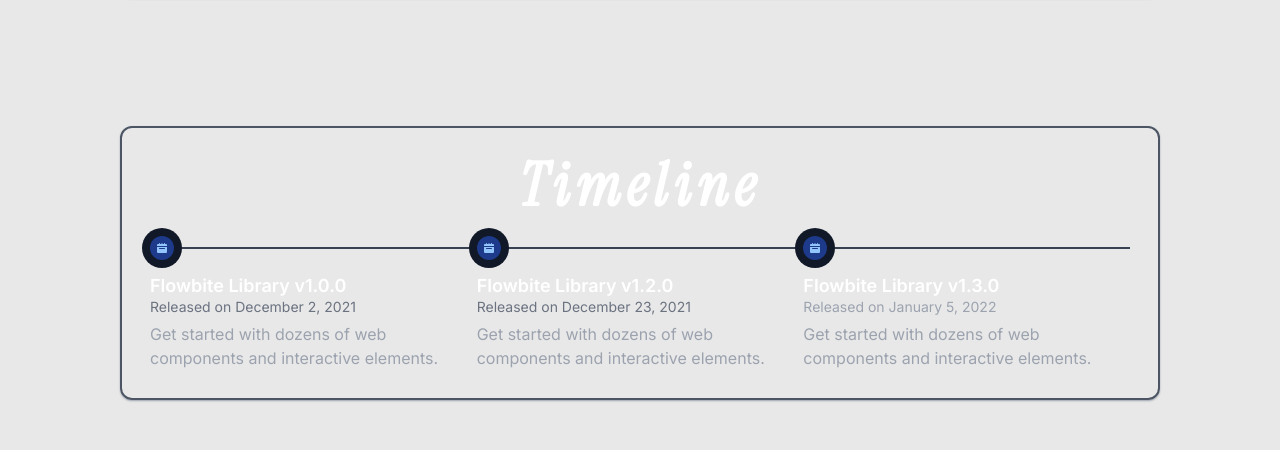
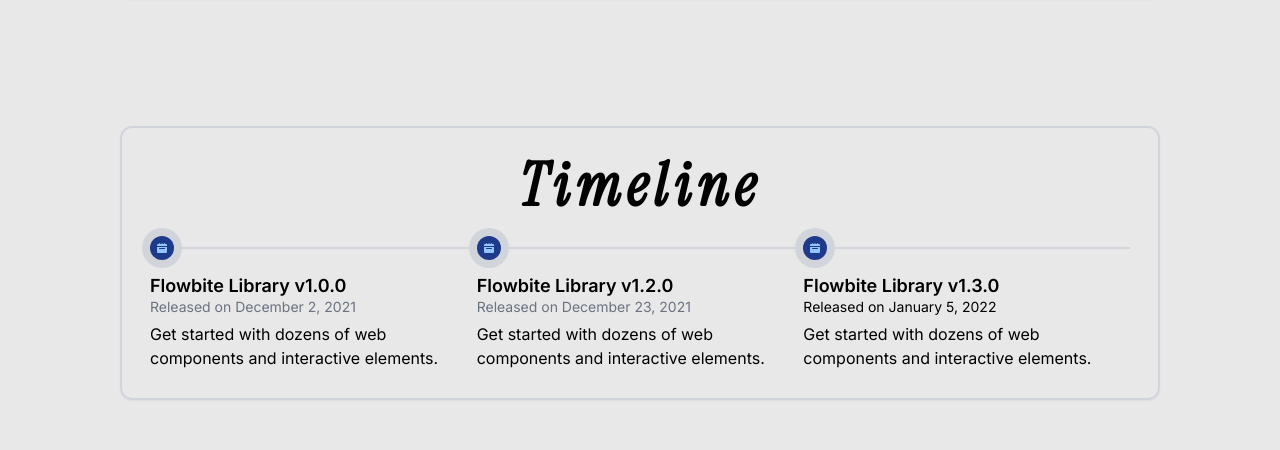
Before and after one commit to Prashanta11/Personal_Website, a React (Vite) app in the folder Portfolio-Frontend/: page / in a window 1280 px wide. Shown: the part 1430-1880 px from the top of the page. Built offline with nearby package versions, Linux system fonts and the light colour scheme.

Commit message:
fix: Update border colors in Timeline component for improved visibility

```diff
--- a/Portfolio-Frontend/src/components/home/Timeline.jsx
+++ b/Portfolio-Frontend/src/components/home/Timeline.jsx
@@ -1,16 +1,14 @@
-import React from "react";
-
 const Timeline = () => {
   return (
     <div className="mx-10 mt-32">
-      <div className="border-2 border-gray-600 shadow-gray-400 shadow-sm mx-10 px-7 py-7 rounded-xl">
-        <h2 className="pb-5 font-bold font-instrumentSans text-6xl text-center text-white italic tracking-widest">
+      <div className="border-2 border-gray-300 shadow-sm mx-10 px-7 py-7 rounded-xl sh">
+        <h2 className="pb-5 font-bold font-instrumentSans text-6xl text-center italic tracking-widest">
           Timeline
         </h2>
         <ol className="sm:flex items-center">
           <li className="relative mb-6 sm:mb-0">
             <div className="flex items-center">
-              <div className="z-10 flex justify-center items-center bg-blue-900 rounded-full ring-0 ring-gray-900 sm:ring-8 w-6 h-6 shrink-0">
+              <div className="z-10 flex justify-center items-center bg-blue-900 rounded-full ring-0 ring-gray-300 sm:ring-8 w-6 h-6 shrink-0">
                 <svg
                   className="w-2.5 h-2.5 text-blue-300"
                   aria-hidden="true"
@@ -21,16 +19,14 @@
                   <path d="M20 4a2 2 0 0 0-2-2h-2V1a1 1 0 0 0-2 0v1h-3V1a1 1 0 0 0-2 0v1H6V1a1 1 0 0 0-2 0v1H2a2 2 0 0 0-2 2v2h20V4ZM0 18a2 2 0 0 0 2 2h16a2 2 0 0 0 2-2V8H0v10Zm5-8h10a1 1 0 0 1 0 2H5a1 1 0 0 1 0-2Z" />
                 </svg>
               </div>
-              <div className="sm:flex hidden bg-gray-700 w-full h-0.5"></div>
+              <div className="sm:flex hidden bg-gray-300 w-full h-0.5"></div>
             </div>
             <div className="mt-3 sm:pe-8">
-              <h3 className="font-semibold text-lg text-white">
-                Flowbite Library v1.0.0
-              </h3>
+              <h3 className="font-semibold text-lg">Flowbite Library v1.0.0</h3>
               <time className="block mb-2 font-normal text-gray-500 text-sm leading-none">
                 Released on December 2, 2021
               </time>
-              <p className="font-normal text-base text-gray-400">
+              <p className="font-normal text-base">
                 Get started with dozens of web components and interactive
                 elements.
               </p>
@@ -38,7 +34,7 @@
           </li>
           <li className="relative mb-6 sm:mb-0">
             <div className="flex items-center">
-              <div className="z-10 flex justify-center items-center bg-blue-900 rounded-full ring-0 ring-gray-900 sm:ring-8 w-6 h-6 shrink-0">
+              <div className="z-10 flex justify-center items-center bg-blue-900 rounded-full ring-0 ring-gray-300 sm:ring-8 w-6 h-6 shrink-0">
                 <svg
                   className="w-2.5 h-2.5 text-blue-300"
                   aria-hidden="true"
@@ -49,16 +45,14 @@
                   <path d="M20 4a2 2 0 0 0-2-2h-2V1a1 1 0 0 0-2 0v1h-3V1a1 1 0 0 0-2 0v1H6V1a1 1 0 0 0-2 0v1H2a2 2 0 0 0-2 2v2h20V4ZM0 18a2 2 0 0 0 2 2h16a2 2 0 0 0 2-2V8H0v10Zm5-8h10a1 1 0 0 1 0 2H5a1 1 0 0 1 0-2Z" />
                 </svg>
               </div>
-              <div className="sm:flex hidden bg-gray-700 w-full h-0.5"></div>
+              <div className="sm:flex hidden bg-gray-300 w-full h-0.5"></div>
             </div>
             <div className="mt-3 sm:pe-8">
-              <h3 className="font-semibold text-lg text-white">
-                Flowbite Library v1.2.0
-              </h3>
+              <h3 className="font-semibold text-lg">Flowbite Library v1.2.0</h3>
               <time className="block mb-2 font-normal text-gray-500 text-sm leading-none">
                 Released on December 23, 2021
               </time>
-              <p className="font-normal text-base text-gray-400">
+              <p className="font-normal text-base">
                 Get started with dozens of web components and interactive
                 elements.
               </p>
@@ -66,7 +60,7 @@
           </li>
           <li className="relative mb-6 sm:mb-0">
             <div className="flex items-center">
-              <div className="z-10 flex justify-center items-center bg-blue-900 rounded-full ring-0 ring-gray-900 sm:ring-8 w-6 h-6 shrink-0">
+              <div className="z-10 flex justify-center items-center bg-blue-900 rounded-full ring-0 ring-gray-300 sm:ring-8 w-6 h-6 shrink-0">
                 <svg
                   className="w-2.5 h-2.5 text-blue-300"
                   aria-hidden="true"
@@ -77,16 +71,14 @@
                   <path d="M20 4a2 2 0 0 0-2-2h-2V1a1 1 0 0 0-2 0v1h-3V1a1 1 0 0 0-2 0v1H6V1a1 1 0 0 0-2 0v1H2a2 2 0 0 0-2 2v2h20V4ZM0 18a2 2 0 0 0 2 2h16a2 2 0 0 0 2-2V8H0v10Zm5-8h10a1 1 0 0 1 0 2H5a1 1 0 0 1 0-2Z" />
                 </svg>
               </div>
-              <div className="sm:flex hidden bg-gray-700 w-full h-0.5"></div>
+              <div className="sm:flex hidden bg-gray-300 w-full h-0.5"></div>
             </div>
             <div className="mt-3 sm:pe-8">
-              <h3 className="font-semibold text-lg text-white dark:text-white">
-                Flowbite Library v1.3.0
-              </h3>
-              <time className="block mb-2 font-normal text-gray-400 text-sm dark:text-gray-500 leading-none">
+              <h3 className="font-semibold text-lg">Flowbite Library v1.3.0</h3>
+              <time className="block mb-2 font-normal text-sm dark:text-gray-500 leading-none">
                 Released on January 5, 2022
               </time>
-              <p className="font-normal text-base text-gray-400">
+              <p className="font-normal text-base">
                 Get started with dozens of web components and interactive
                 elements.
               </p>
```
